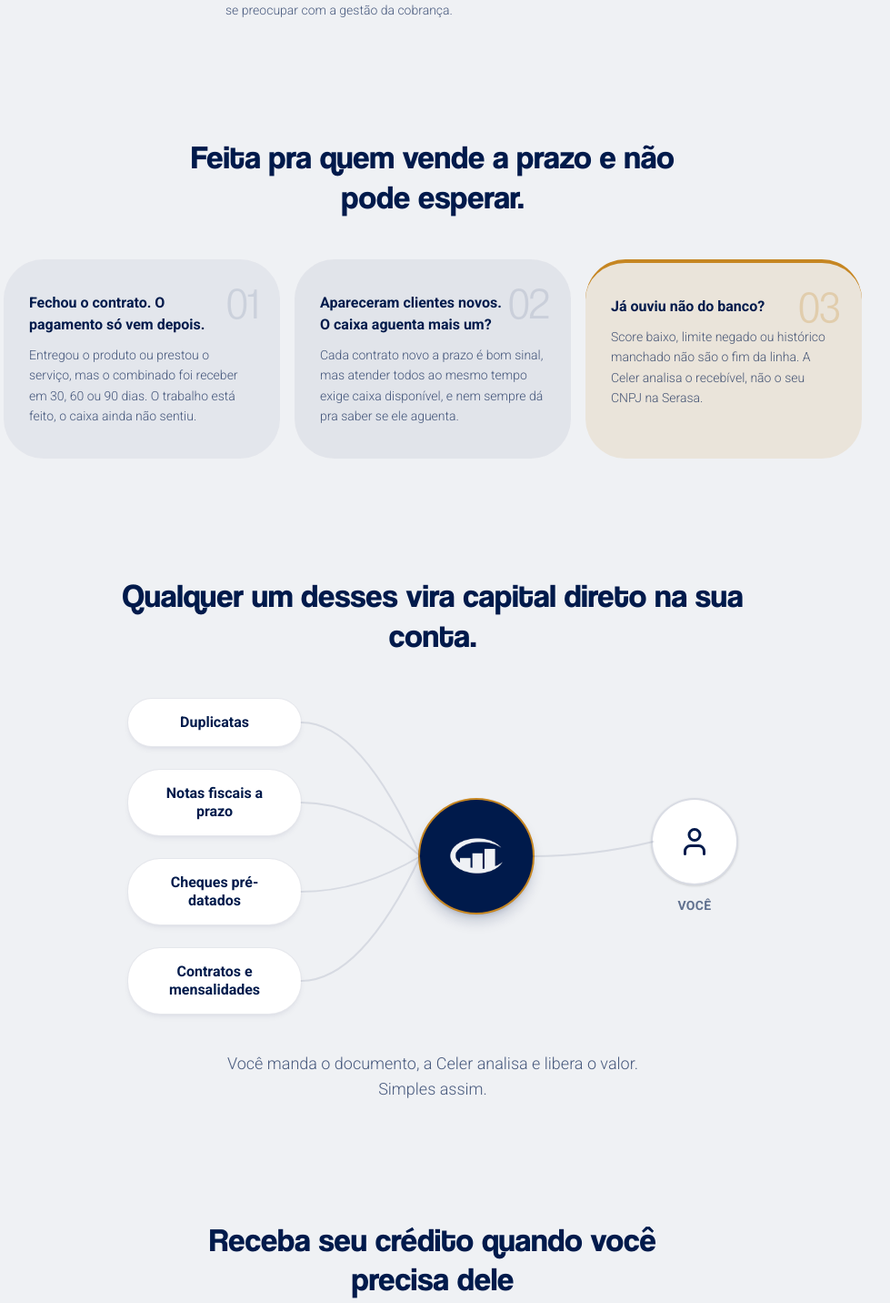
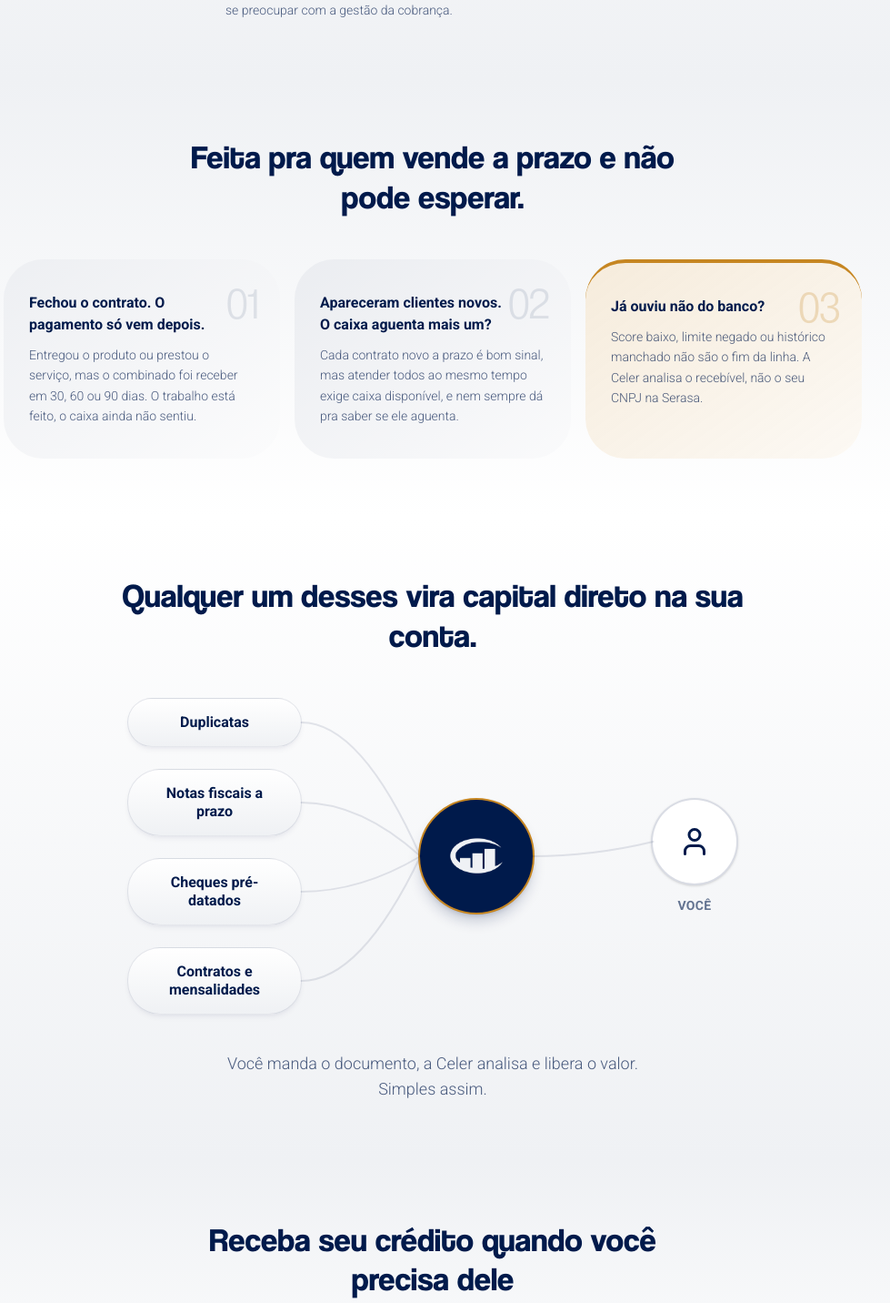
Before and after one commit to joao-telos/sites-celer-capital, a Next.js app in the folder web/: page / in a window 1280 px wide. Shown: the part 1318-2750 px from the top of the page at 91% size, without its empty margins (164-1143 px from the left). Built offline with nearby package versions, Linux system fonts and the light colour scheme.

Commit message:
Aplicar gradientes no CTA Final, nas secoes claras e nos cards
A direcao do wash alterna de secao para secao para que a cor do fim de
uma seja a do inicio da proxima, deixando a emenda invisivel.

```diff
--- a/web/src/components/atendimento.tsx
+++ b/web/src/components/atendimento.tsx
@@ -2,7 +2,7 @@
 
 export function Atendimento() {
   return (
-    <section id="atendimento">
+    <section id="atendimento" className="surface-wash-up">
       <div className="mx-auto max-w-2xl px-6 py-12 text-center sm:px-10 lg:py-16">
         <Reveal>
           <h2 className="font-heading text-[1.75rem] leading-[1.2] font-bold text-navy sm:text-3xl lg:text-4xl">
--- a/web/src/components/cta-final.tsx
+++ b/web/src/components/cta-final.tsx
@@ -3,16 +3,22 @@
 import { buttonVariants } from "@/components/ui/button";
 import { Reveal } from "@/components/motion/reveal";
 import { cn } from "@/lib/utils";
+import {
+  CTA_GRADIENT,
+  GradientBackground,
+} from "@/components/ui/gradient-background";
 
 export function CtaFinal() {
   return (
     <section
       id="cta-final"
-      className="relative overflow-hidden bg-ink py-20 text-center sm:py-24 lg:py-28"
+      className="relative overflow-hidden py-20 text-center sm:py-24 lg:py-28"
     >
+      <GradientBackground gradient={CTA_GRADIENT} />
+
       <div
         aria-hidden="true"
-        className="pointer-events-none absolute top-1/2 left-1/2 size-[600px] -translate-x-1/2 -translate-y-1/2 rounded-full bg-[radial-gradient(circle,rgba(198,134,34,0.09)_0%,transparent_65%)]"
+        className="pointer-events-none absolute top-1/2 left-1/2 z-0 size-[600px] -translate-x-1/2 -translate-y-1/2 rounded-full bg-[radial-gradient(circle,rgba(198,134,34,0.09)_0%,transparent_65%)]"
       />
 
       <Reveal>
@@ -36,7 +42,7 @@
             <MessageCircle className="size-4" aria-hidden="true" />
             Falar pelo WhatsApp
           </a>
-          <p className="mt-5 text-[9px] tracking-wider text-white/20 uppercase">
+          <p className="mt-5 text-[9px] tracking-wider text-white/70 uppercase">
             Sem compromisso · Sem consulta de crédito · Resposta rápida
           </p>
         </div>
--- a/web/src/components/para-quem.tsx
+++ b/web/src/components/para-quem.tsx
@@ -4,7 +4,7 @@
 const SEGMENTS = [
   {
     number: "01",
-    tint: "bg-navy/[0.05]",
+    tint: "bg-linear-to-br from-navy/[0.07] to-navy/[0.015]",
     numberColor: "text-navy/10",
     highlight: false,
     hook: "Fechou o contrato. O pagamento só vem depois.",
@@ -12,7 +12,7 @@
   },
   {
     number: "02",
-    tint: "bg-navy/[0.06]",
+    tint: "bg-linear-to-br from-navy/[0.08] to-navy/[0.02]",
     numberColor: "text-navy/10",
     highlight: false,
     hook: "Apareceram clientes novos. O caixa aguenta mais um?",
@@ -20,7 +20,7 @@
   },
   {
     number: "03",
-    tint: "bg-gold/[0.12]",
+    tint: "bg-linear-to-br from-gold/[0.16] to-gold/[0.05]",
     numberColor: "text-gold/25",
     highlight: true,
     hook: "Já ouviu não do banco?",
@@ -30,7 +30,7 @@
 
 export function ParaQuem() {
   return (
-    <section id="para-quem">
+    <section id="para-quem" className="surface-wash-up">
       <div className="mx-auto max-w-5xl px-6 py-12 sm:px-10 lg:py-16">
         <Reveal>
           <h2 className="font-heading mx-auto mb-10 max-w-xl text-center text-[1.75rem] leading-[1.2] font-bold text-navy sm:text-3xl lg:mb-12 lg:text-4xl">
--- a/web/src/components/processo.tsx
+++ b/web/src/components/processo.tsx
@@ -26,7 +26,7 @@
 
 export function Processo() {
   return (
-    <section id="processo" className="relative overflow-hidden">
+    <section id="processo" className="surface-wash-down relative overflow-hidden">
       <div
         aria-hidden="true"
         className="pointer-events-none absolute -right-24 -top-24 size-[400px] rounded-full bg-[radial-gradient(circle,rgba(0,26,75,0.06)_0%,transparent_65%)]"
--- a/web/src/components/solucoes.tsx
+++ b/web/src/components/solucoes.tsx
@@ -32,7 +32,7 @@
 const SolutionNode = forwardRef<HTMLDivElement, { label: string }>(
   ({ label }, ref) => (
     <div className="relative">
-      <div className="w-32 rounded-2xl border border-navy/10 bg-white px-4 py-3 text-center text-[11px] leading-tight font-bold text-navy shadow-md shadow-navy/5 sm:w-44 sm:px-5 sm:py-4 sm:text-sm lg:w-48 lg:text-base">
+      <div className="w-32 rounded-2xl border border-navy/10 bg-linear-to-b from-white to-cream px-4 py-3 text-center text-[11px] leading-tight font-bold text-navy shadow-md shadow-navy/5 sm:w-44 sm:px-5 sm:py-4 sm:text-sm lg:w-48 lg:text-base">
         {label}
       </div>
       <Anchor innerRef={ref as RefObject<HTMLDivElement | null>} side="right" />
@@ -52,7 +52,7 @@
   const clientInRef = useRef<HTMLDivElement>(null);
 
   return (
-    <section id="solucoes">
+    <section id="solucoes" className="surface-wash-down">
       <div className="mx-auto max-w-3xl px-6 py-12 text-center sm:px-10 lg:py-16">
         <Reveal>
           <h2 className="font-heading text-[1.75rem] leading-[1.2] font-bold text-navy sm:text-3xl lg:text-4xl">
```
